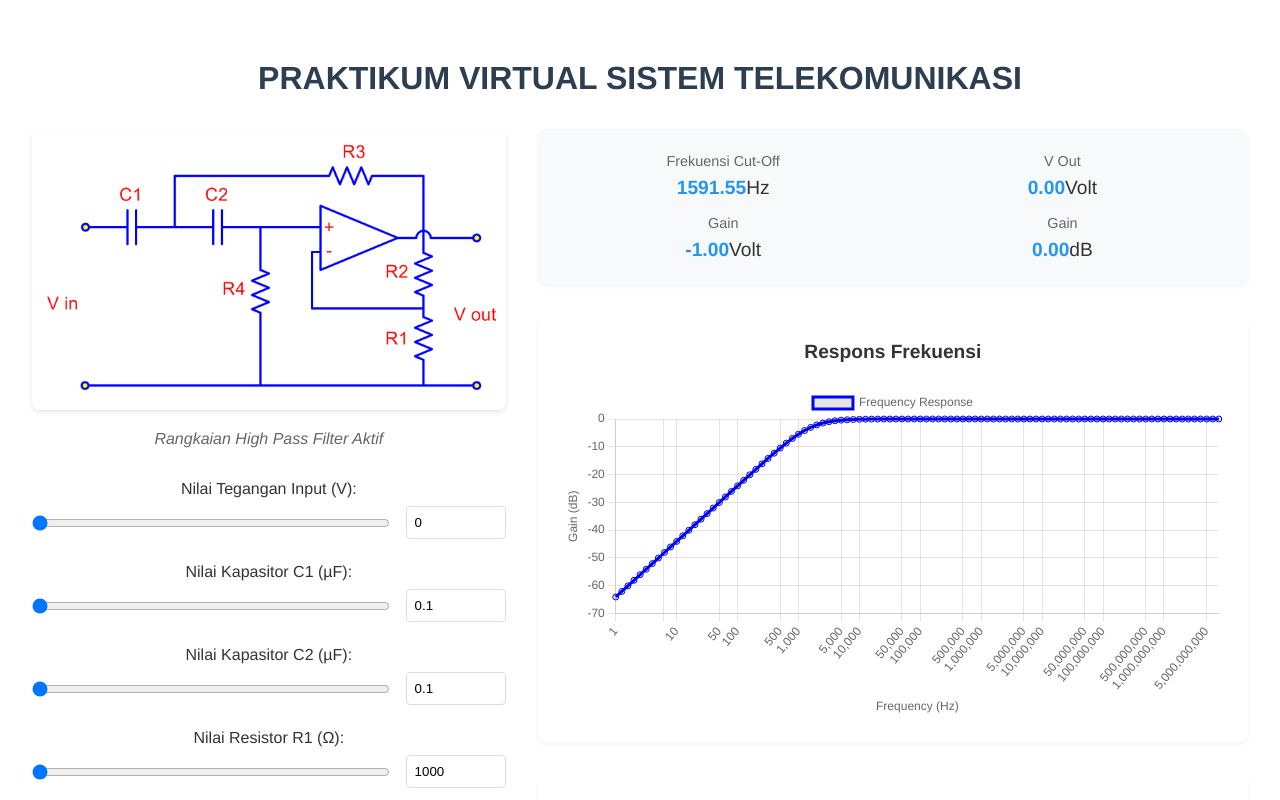
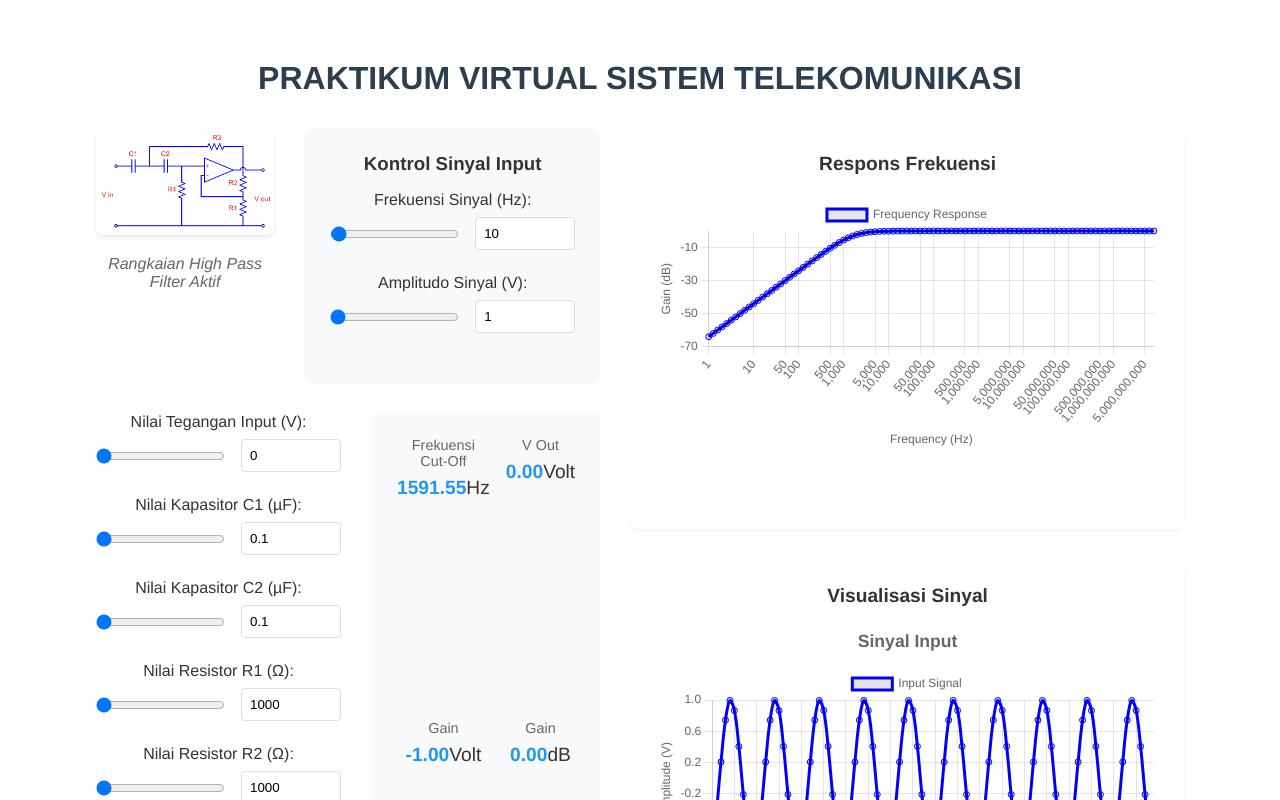
Before and after one commit to khoirulwana/Lab-Telkom, a Vue app in the folder frontend/: page /highpass in a window 1280 px wide. Shown: the top 800 px of the page. Built offline with nearby package versions, Linux system fonts and the light colour scheme.

Commit message:
Menambahkan judul utama ke App.vue dan menyempurnakan tata letak HighPassFilter.vue dengan panel kontrol dan bidang input untuk pemrosesan sinyal

```diff
--- a/frontend/src/App.vue
+++ b/frontend/src/App.vue
@@ -1,5 +1,6 @@
 <template>
   <div id="app">
+    <!-- Main title for the Virtual Telecommunication Systems Laboratory application -->
     <h1>PRAKTIKUM VIRTUAL SISTEM TELEKOMUNIKASI</h1>
     <router-view></router-view>
   </div>
--- a/frontend/src/views/HighPassFilter.vue
+++ b/frontend/src/views/HighPassFilter.vue
@@ -3,6 +3,7 @@
     <main>
       <!-- Kolom Kiri - Input dan Rangkaian -->
       <div class="left-column">
+        <div class="image-controlpanel">
           <!-- Diagram Rangkaian -->
           <figure>
             <img
@@ -12,6 +13,59 @@
             <figcaption>Rangkaian High Pass Filter Aktif</figcaption>
           </figure>
 
+          <!-- Panel Kontrol Sinyal -->
+          <div class="control-panel">
+            <h3>Kontrol Sinyal Input</h3>
+            <!-- Kontrol Frekuensi -->
+            <div
+              class="input-group"
+              data-tippy-content="Frekuensi sinyal input yang akan difilter"
+            >
+              <label for="signal-freq">Frekuensi Sinyal (Hz):</label>
+              <div class="input-with-slider">
+                <input
+                  type="range"
+                  id="signal-freq-slider"
+                  v-model.number="signalFreq"
+                  min="1"
+                  max="1000"
+                  step="1"
+                />
+                <input
+                  type="number"
+                  id="signal-freq"
+                  v-model.number="signalFreq"
+                  placeholder="Frekuensi dalam Hz"
+                />
+              </div>
+            </div>
+            <!-- Kontrol Amplitudo -->
+            <div
+              class="input-group"
+              data-tippy-content="Amplitudo sinyal input"
+            >
+              <label for="signal-amp">Amplitudo Sinyal (V):</label>
+              <div class="input-with-slider">
+                <input
+                  type="range"
+                  id="signal-amp-slider"
+                  v-model.number="signalAmp"
+                  min="1"
+                  max="10"
+                  step="0.1"
+                />
+                <input
+                  type="number"
+                  id="signal-amp"
+                  v-model.number="signalAmp"
+                  placeholder="Amplitudo dalam Volt"
+                />
+              </div>
+            </div>
+          </div>
+        </div>
+
+        <div class="inputgroup-hasilperhitungan">
           <!-- Form Input Komponen -->
           <form @submit.prevent="submitForm">
             <!-- Input Tegangan -->
@@ -182,11 +236,53 @@
               </div>
             </div>
           </form>
+          <!-- Hasil Perhitungan -->
+          <div class="output">
+            <div
+              class="fc"
+              data-tippy-content="Frekuensi di mana gain turun 3dB"
+            >
+              <p>Frekuensi Cut-Off</p>
+              <p>
+                <span>{{ cutOffFreq.toFixed(2) }}</span
+                >Hz
+              </p>
+            </div>
+            <div
+              class="vout"
+              data-tippy-content="Tegangan output setelah melewati filter"
+            >
+              <p>V Out</p>
+              <p>
+                <span>{{ vout.toFixed(2) }}</span
+                >Volt
+              </p>
+            </div>
+            <div
+              class="vgain"
+              data-tippy-content="Gain dalam bentuk rasio tegangan"
+            >
+              <p>Gain</p>
+              <p>
+                <span>{{ gain.toFixed(2) }}</span
+                >Volt
+              </p>
+            </div>
+            <div class="dBgain" data-tippy-content="Gain dalam desibel">
+              <p>Gain</p>
+              <p>
+                <span>{{ gainDB.toFixed(2) }}</span
+                >dB
+              </p>
+            </div>
+          </div>
+        </div>
 
         <!-- Panel Kontrol Sinyal -->
+        <!--
         <div class="control-panel">
           <h3>Kontrol Sinyal Input</h3>
-          <!-- Kontrol Frekuensi -->
+          ----(comment text)Kontrol Frekuensi
           <div
             class="input-group"
             data-tippy-content="Frekuensi sinyal input yang akan difilter"
@@ -209,7 +305,7 @@
               />
             </div>
           </div>
-          <!-- Kontrol Amplitudo -->
+           ----(comment text) Kontrol Amplitudo----(comment text)
           <div class="input-group" data-tippy-content="Amplitudo sinyal input">
             <label for="signal-amp">Amplitudo Sinyal (V):</label>
             <div class="input-with-slider">
@@ -230,11 +326,13 @@
             </div>
           </div>
         </div>
+        -->
       </div>
 
       <!-- Kolom Kanan - Output dan Grafik -->
       <div class="right-column">
         <!-- Hasil Perhitungan -->
+        <!--
         <div class="output">
           <div class="fc" data-tippy-content="Frekuensi di mana gain turun 3dB">
             <p>Frekuensi Cut-Off</p>
@@ -271,6 +369,7 @@
             </p>
           </div>
         </div>
+        -->
 
         <!-- Grafik Respons Frekuensi -->
         <div class="graph-container">
@@ -294,6 +393,7 @@
         </div>
 
         <!-- Panel Informasi Pembelajaran -->
+        <!--
         <div class="info-panel">
           <h3>Informasi Pembelajaran</h3>
           <div class="info-content">
@@ -315,6 +415,7 @@
             </div>
           </div>
         </div>
+        -->
       </div>
     </main>
   </div>
@@ -602,7 +703,7 @@ export default {
 <style scoped>
 .high-pass-filter {
   padding: 2rem;
-  max-width: 1600px;
+  width: 90%;
   margin: 0 auto;
 }
 
@@ -616,6 +717,12 @@ main {
 .right-column {
   display: flex;
   flex-direction: column;
+  gap: 2rem;
+}
+
+.image-controlpanel {
+  display: flex;
+  flex-direction: row;
   gap: 2rem;
 }
 
@@ -635,6 +742,12 @@ figcaption {
   margin-top: 1rem;
   color: #666;
   font-style: italic;
+}
+
+.inputgroup-hasilperhitungan {
+  display: flex;
+  flex-direction: row;
+  gap: 2rem;
 }
 
 .input-group {
@@ -725,7 +838,7 @@ input[type="number"] {
 
 .signal-graphs {
   display: grid;
-  grid-template-columns: 1fr 1fr;
+  grid-template-rows: 1fr 1fr;
   gap: 2rem;
   min-height: 350px;
 }
```
Lines whose indentation alone changed are shown as unchanged.
